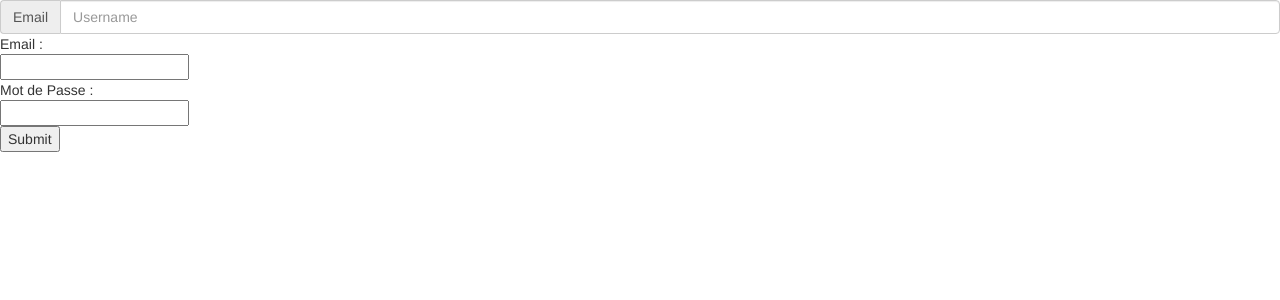
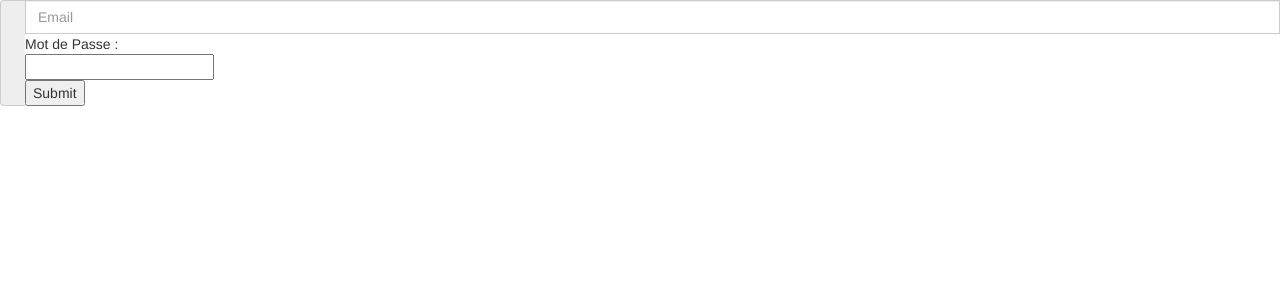
Before and after one commit to GranelJ/Projet-Web, a PHP site: page /app/view/connexion.php in a window 1280 px wide. Shown: the top 300 px of the page. Run offline with PHP 8.4, Linux system fonts and the light colour scheme.

Commit message:
edit view

```diff
--- a/app/view/addadmin.php
+++ b/app/view/addadmin.php
@@ -2,6 +2,7 @@
 <html>
     <head>
         <title>Ajout administrateur</title>
+        <link href="css/bootstrap.min.css" rel="stylesheet">
     </head>
 
     <body>
--- a/app/view/addcategorie.php
+++ b/app/view/addcategorie.php
@@ -2,6 +2,7 @@
 <html>
     <head>
         <title>Ajout catégorie</title>
+        <link href="css/bootstrap.min.css" rel="stylesheet">
     </head>
 
     <body>
--- a/app/view/connexion.php
+++ b/app/view/connexion.php
@@ -9,10 +9,8 @@
 		<form method="POST" action="/app/controller/controllerconnexion.php">
 
 			<div class="input-group">
-  			<span class="input-group-addon" id="basic-addon1">Email</span>
-  			<input type="text" class="form-control" placeholder="Username" aria-describedby="basic-addon1">
-			</div>Email : <br>
-			<input type="text" name="email"><br>
+  			<span class="input-group-addon" id="basic-addon1"></span>
+  			<input type="text" class="form-control" placeholder="Email" aria-describedby="basic-addon1" name="email">
 			Mot de Passe : <br>
 			<input type="password" name="mdp"><br>
 			<input type="Submit" name="inscrit">
```
